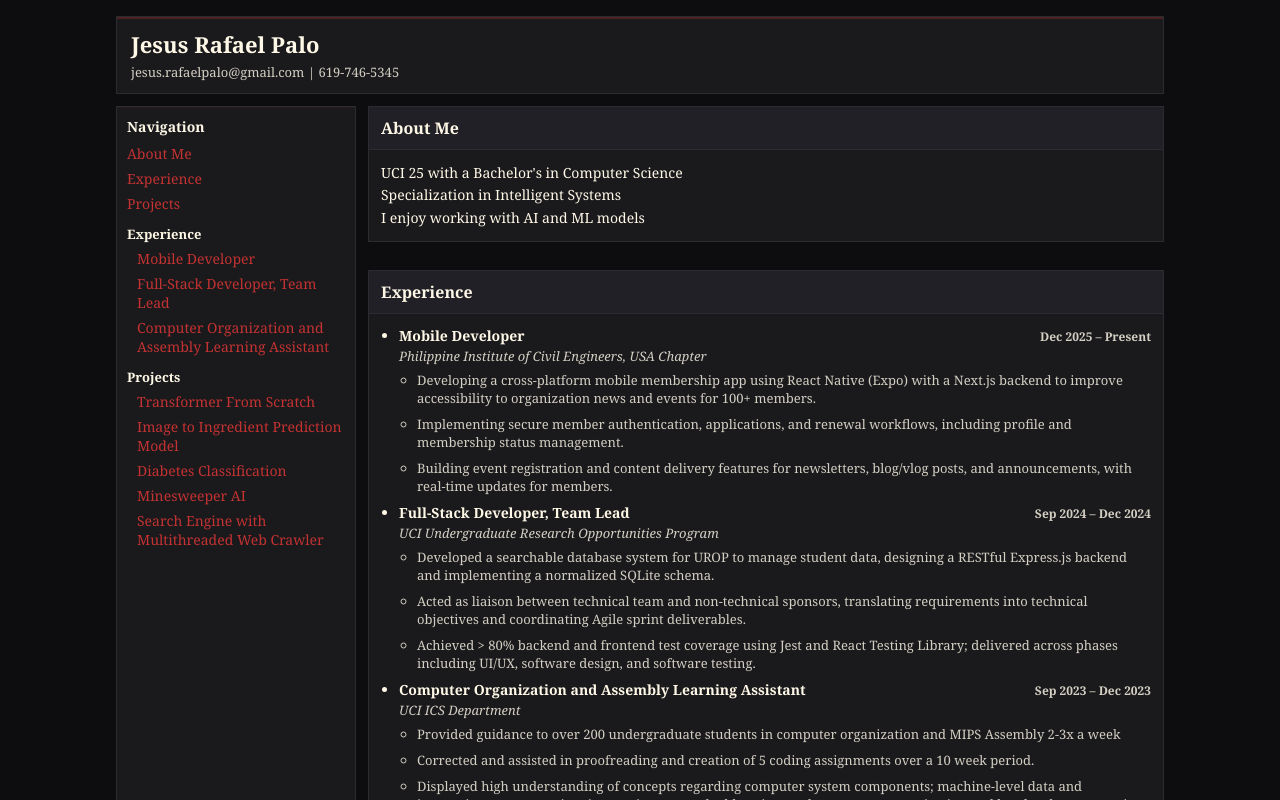
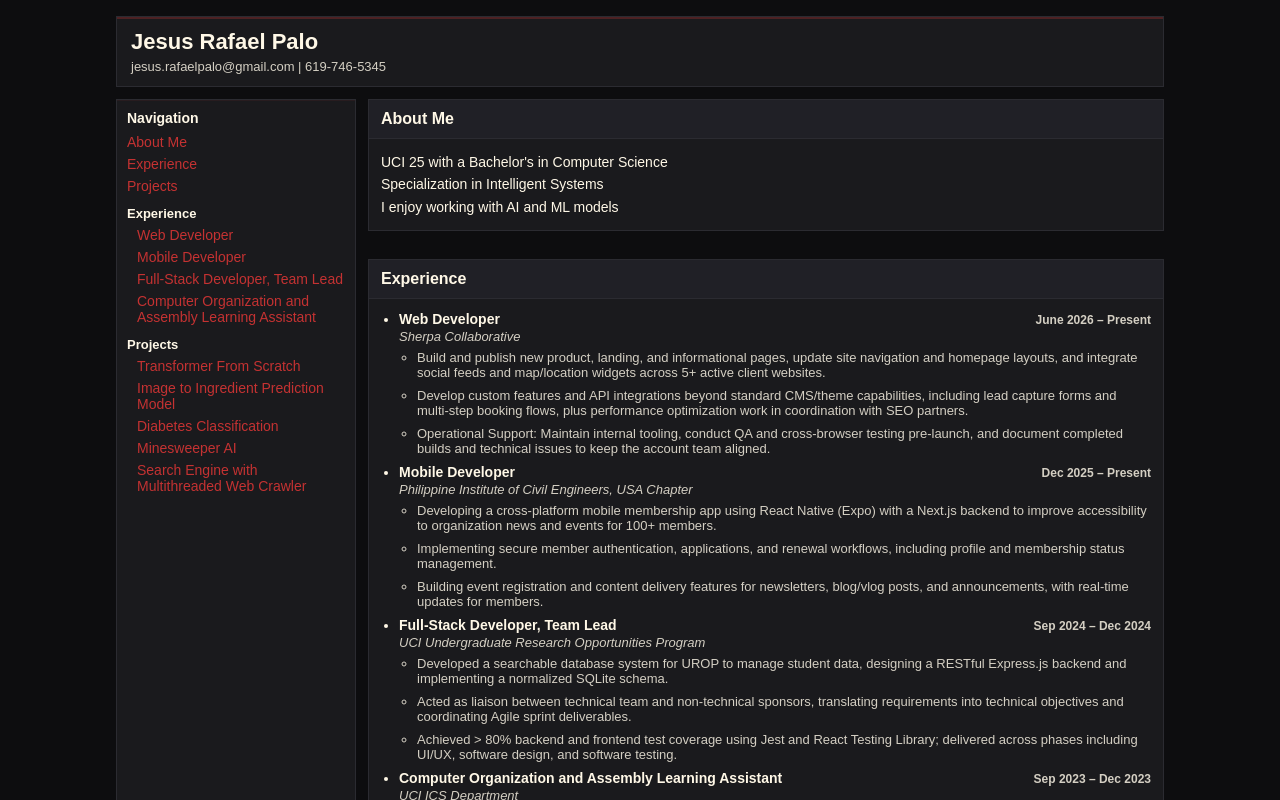
Before and after one commit to 6a6768/archive, a Next.js app: page / in a window 1280 px wide. Shown: the top 800 px of the page. Built offline with nearby package versions, Linux system fonts and the light colour scheme.

Commit message:
added current job

```diff
--- a/src/app/globals.css
+++ b/src/app/globals.css
@@ -16,7 +16,7 @@
 
 body {
   margin: 0;
-  font-family: Georgia, 'Times New Roman', serif;
+  font-family: Arial, Helvetica, sans-serif;
   background: var(--bg);
   color: var(--text);
 }
--- a/src/app/page.tsx
+++ b/src/app/page.tsx
@@ -15,6 +15,16 @@ const slugify = (value: string) =>
 const aboutText = `UCI 25 with a Bachelor's in Computer Science \n Specialization in Intelligent Systems \n I enjoy working with AI and ML models`;
 
 const experiences: Entry[] = [
+  {
+    title: 'Web Developer',
+    subtitle: 'Sherpa Collaborative',
+    dates: 'June 2026 – Present',
+    detail: [
+      'Build and publish new product, landing, and informational pages, update site navigation and homepage layouts, and integrate social feeds and map/location widgets across 5+ active client websites.',
+      'Develop custom features and API integrations beyond standard CMS/theme capabilities, including lead capture forms and multi-step booking flows, plus performance optimization work in coordination with SEO partners.',
+      'Operational Support: Maintain internal tooling, conduct QA and cross-browser testing pre-launch, and document completed builds and technical issues to keep the account team aligned.',
+    ],
+  },
   {
     title: 'Mobile Developer',
     subtitle: 'Philippine Institute of Civil Engineers, USA Chapter',
```
